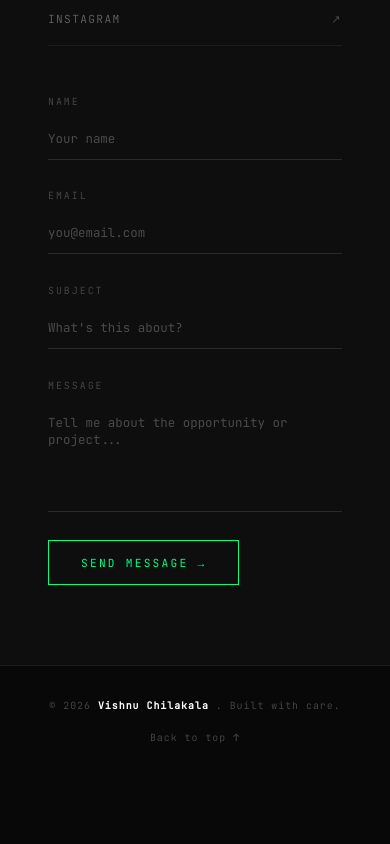
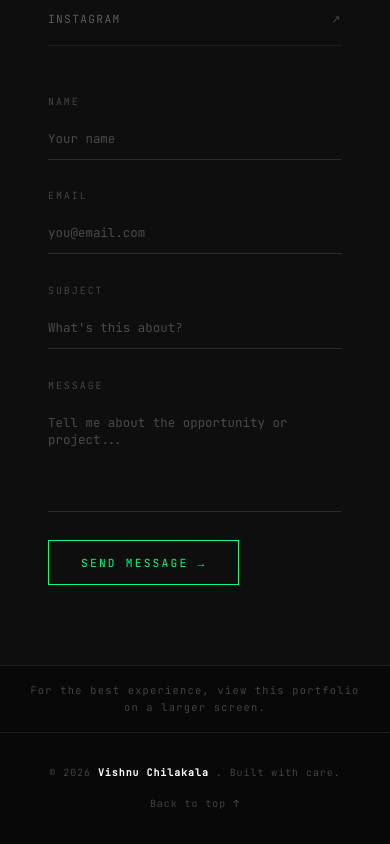
Before and after one commit to Vishnu539/portfolio, a React (Vite) app: page / in a window 390 px wide. Shown: the part 7441-8285 px from the top of the page. Before the commit the page ends 8219 px from the top, so only its background shows below. Built offline with nearby package versions, Linux system fonts and the light colour scheme.

Commit message:
improved user experience

```diff
--- a/src/App.jsx
+++ b/src/App.jsx
@@ -16,6 +16,21 @@ function App() {
 
     const [loading, setLoading] = useState(true)
     const [fadeOut, setFadeOut] = useState(false)
+    const [showMobileNotice, setShowMobileNotice] = useState(false)
+
+    useEffect(() => {
+
+        const isMobile = window.innerWidth <= 768
+
+        if (isMobile) {
+            setShowMobileNotice(true)
+
+            setTimeout(() => {
+                setShowMobileNotice(false)
+            }, 4000)
+        }
+
+    }, [])
 
     useEffect(() => {
 
@@ -72,12 +87,20 @@ function App() {
         <>
             <Cursor />
             <Navbar />
+            {showMobileNotice && (
+                <div className="mobile-experience-note">
+                    Best experienced on a bigger screen.
+                </div>
+            )}
             <Hero />
             <About />
             <Skills />
             <Certifications />
             <Projects />
             <Contact />
+            <div className="mobile-notice">
+                For the best experience, view this portfolio on a larger screen.
+            </div>
             <Footer />
         </>
     )
--- a/src/styles/global.css
+++ b/src/styles/global.css
@@ -828,3 +828,66 @@ footer strong { color: var(--white); }
     #cur,
     #cur-ring{ display: none; }
 }
+
+.mobile-notice {
+    display: none;
+}
+
+@media (max-width: 768px) {
+
+    .mobile-notice {
+        display: block;
+        text-align: center;
+        font-size: 0.65rem;
+        letter-spacing: 0.12em;
+        color: var(--muted);
+        border-top: 1px solid var(--line);
+        padding: 1rem 1.5rem;
+        background: var(--bg);
+    }
+
+}
+
+.mobile-experience-note {
+
+    position: fixed;
+    top: 70px;
+    left: 50%;
+    transform: translateX(-50%);
+
+    font-size: 0.65rem;
+    letter-spacing: 0.12em;
+    text-transform: uppercase;
+
+    padding: 8px 16px;
+
+    color: var(--muted2);
+    border: 1px solid var(--line);
+    background: rgba(14,14,14,0.9);
+    backdrop-filter: blur(10px);
+
+    z-index: 999;
+    animation: mobileNoteFade 3.5s ease forwards;
+}
+
+@keyframes mobileNoteFade {
+
+    0% {
+        opacity: 0;
+        transform: translate(-50%, -10px);
+    }
+
+    10% {
+        opacity: 1;
+        transform: translate(-50%, 0);
+    }
+
+    85% {
+        opacity: 1;
+    }
+
+    100% {
+        opacity: 0;
+    }
+
+}
```
